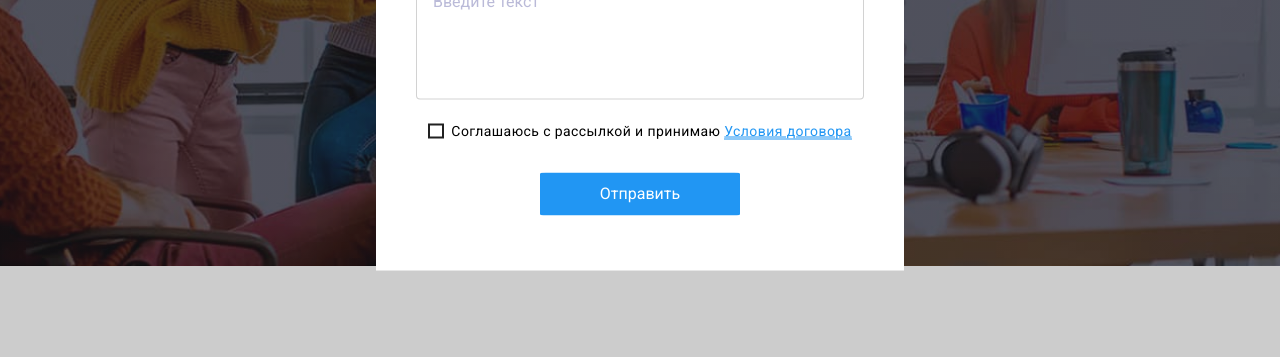
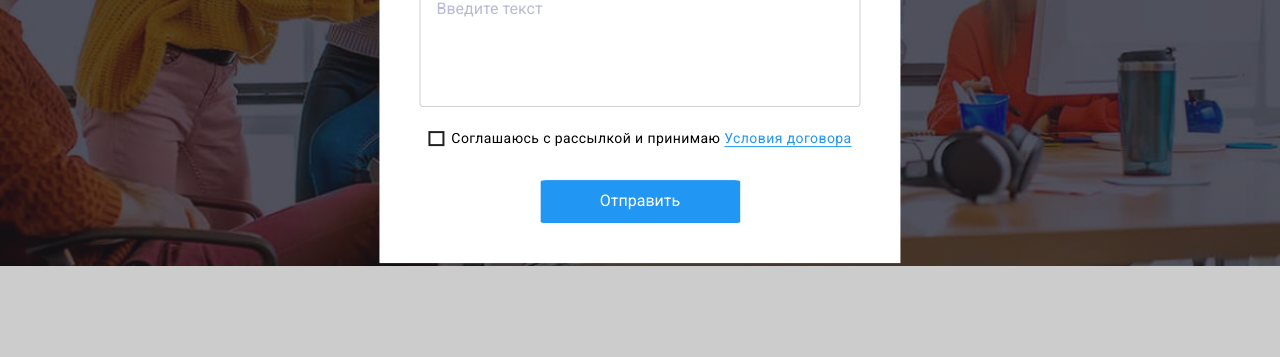
Before and after one commit to amchik22/goit-markup-hw-06, a plain HTML site: page index.html in a window 1280 px wide. Both pictures are taken after a click on the button "Заказать услугу". Shown: the part 420-777 px from the top of the page. Drawn offline with nearby package versions, Linux system fonts and the light colour scheme.

Commit message:
mistakes

```diff
--- a/css/main.css
+++ b/css/main.css
@@ -228,8 +228,6 @@
 .modal {
   position: absolute;
   padding: 40px;
-  width: 528px;
-  height: 581px;
   top: 50%;
   left: 50%;
   transform: translate(-50%, -50%) scale(1) rotate(0);
--- a/index.html
+++ b/index.html
@@ -343,12 +343,9 @@
         </ul>
       </div>
       <div class="footer_item">
-
         <p class="footer_text footer-label-title">Подпишитесь на рассылку</p>
         <form class="footer-form" autocomplete="off">
-          <label class="footer-label">
-            <input type="email" name="name" placeholder="E-mail" class="footer-input">
-          </label>
+          <input type="email" name="name" placeholder="E-mail" class="footer-input">
           <button type="submit" class="footer-btn">Подписаться<svg class="footer-svg" width="24" height="24">
               <use href="./img/icons/icons.svg#icon-icon-send"></use>
             </svg></button>
@@ -405,7 +402,7 @@
               </svg>
             </span>
             <span class="modal-policy-text">Соглашаюсь с рассылкой и принимаю
-              <a href="#" class="modal-policy-link">Условия договора</a></span>
+              <a href="#" class="modal-policy-link link">Условия договора</a></span>
           </label>
 
         </div>
```
